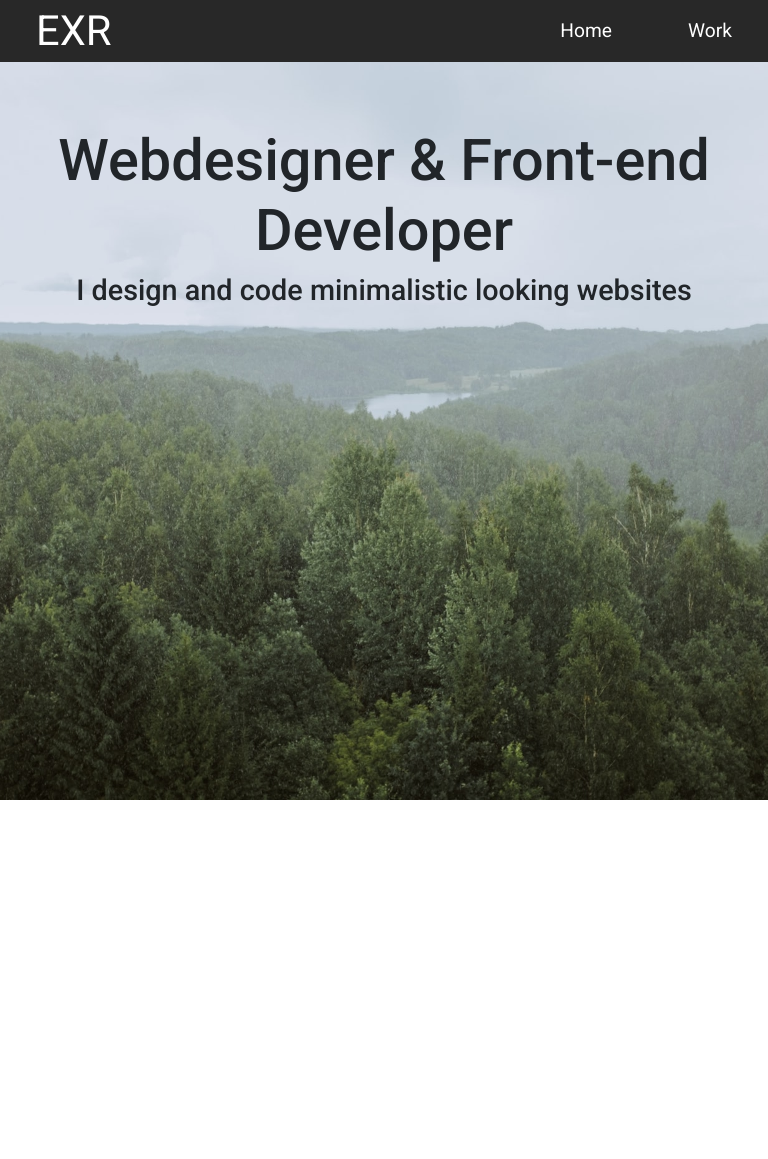
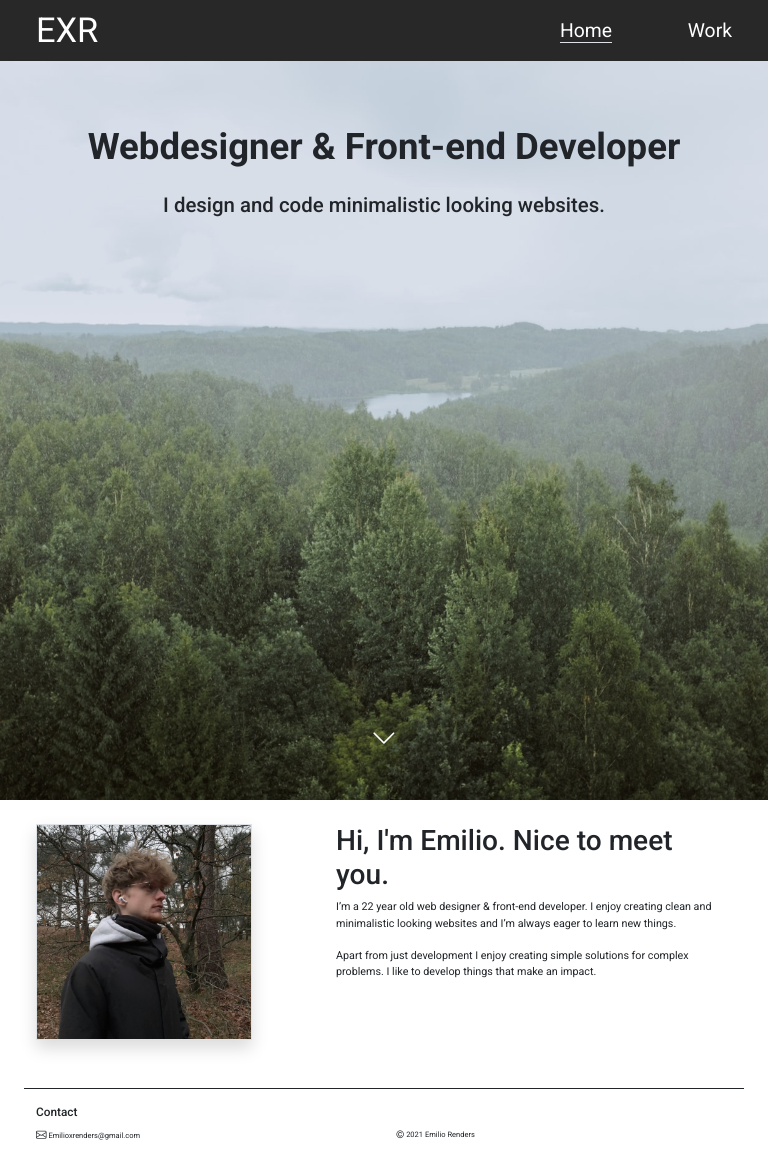
Before and after one commit to emilioxrenders/exr_portfoliov2, a plain HTML site: page index.html in a window 768 px wide. Before the commit the page ends 800 px from the top, so only its background shows below. Drawn offline with nearby package versions, Linux system fonts and the light colour scheme.

Commit message:
updated-homepage+footer

```diff
--- a/index.html
+++ b/index.html
@@ -9,6 +9,8 @@
         rel="stylesheet"
         integrity="sha384-BmbxuPwQa2lc/FVzBcNJ7UAyJxM6wuqIj61tLrc4wSX0szH/Ev+nYRRuWlolflfl"
         crossorigin="anonymous">
+    <!-- ICONS -->
+        <link rel="stylesheet" href="https://cdn.jsdelivr.net/npm/bootstrap-icons@1.3.0/font/bootstrap-icons.css">
     <!-- FONTS -->
         <link rel="preconnect" href="https://fonts.gstatic.com">
         <link href="https://fonts.googleapis.com/css2?family=Roboto:wght@400;500;700&display=swap" rel="stylesheet">
@@ -22,32 +24,71 @@
     <div class="homebackground">
         <div class="header">
             <div class="container">
-                <div class="row d-flex align-items-center">
-                    <div class="col-md-2">
+                <div class="row align-items-center">
+                    <div class="col-md-2 col-4">
                         <div class="logoheader">EXR</div>
                     </div>
-                    <div class="col-md-2 offset-md-6 text-end">
-                        <a href="/index.html">Home</a>
+                    <div class="col-md-2 offset-md-6 col-3 offset-2 text-end">
+                        <a class="align-middle border-bottom" href="/index.html">Home</a>
                     </div>
-                    <div class="col-md-2 text-end">
-                        <a>Work</a>
+                    <div class="col-md-2 col-3 text-end">
+                        <a class="align-middle">Work</a>
                     </div>
                 </div>
             </div>
         </div>
-    <div>
 
-    <!-- CONTENT -->
-    <div class="container">
-        <div class="row homecontent d-flex justify-content-center text-center">
-            <div class="col-md-12">
-                <h1>Webdesigner & Front-end Developer</h1>
+    <!-- CONTENT HOME -->
+        <div class="container">
+            <div class="row homecontent d-flex justify-content-center text-center">
+                <div class="col-md-12 mb-3">
+                    <h1>Webdesigner & Front-end Developer</h1>
+                </div>
+                <div class="col-md-12">
+                    <h2>I design and code minimalistic looking websites.</h2>
+                </div>
             </div>
-            <div class="col-md-12">
-                <h2>I design and code minimalistic looking websites</h2>
+        </div>
+
+        <div class="down d-flex justify-content-center">
+            <i class="bi bi-chevron-down"></i>
+        </div>
+    </div>
+
+    <!-- CONTENT ABOUT -->
+    <div class="container mb-5">
+        <div class="row mt-4 mb-4">
+            <div class="col-md-4">
+                <img src="pictures/me.jpg" class="me img-fluid border shadow" alt="Responsive image">
+            </div>
+            <div class="col-md-7 offset-md-1">
+                <h2>Hi, I'm Emilio. Nice to meet you.</h2>
+                <p>I’m a 22 year old web designer & front-end developer.
+                    I enjoy creating clean and minimalistic looking websites and I’m
+                    always eager to learn new things.</p>
+                <p>Apart from just development I enjoy creating simple solutions for complex problems.
+                    I like to develop things that make an impact.</p>
             </div>
         </div>
     </div>
 
+    <!-- FOOTER -->
+    <div class="container footer border-top border-dark pt-3">
+        <div class="row">
+            <div>
+                <h2>Contact</h2>
+            </div>
+            <div class="col-md-6">
+                <p><i class="bi bi-envelope"></i> Emilioxrenders@gmail.com</p>
+            </div>
+            <div class="col-md-6">
+                <p class="align-middle"><span class="align-middle">&#169;</span> 2021 Emilio Renders</p>
+            </div>
+        </div>
+    </div>
+
+
+
+
 </body>
 </html>
--- a/style.css
+++ b/style.css
@@ -1,6 +1,7 @@
 body {
     font-family: 'Roboto', sans-serif;
     font-weight: 400;
+    font-size: 1.4vw;
 }
 
 /* BACKGROUND HOMEPAGE */
@@ -21,22 +22,99 @@ body {
 
 .header a {
     color: white!important;
-    font-size: 1.2rem;
     text-decoration: none;
 }
 
 .logoheader {
     color: white!important;
-    font-size: 2.6rem;
+    font-size: 240%;
+    line-height: 130%;
 }
 
-/* CONTENT HOMEPAGE */
-.homecontent{
-    margin-top:8vh;
+/* FOOTER */
+
+.footer p {
+    font-size: 70%;
 }
+
+.footer h2{
+    font-size:110%;
+}
+.footer i {
+    font-size: 140%;
+}
+
+.footer span {
+    font-size: 140%;
+}
+
+/* CONTENT HOME */
+
+.homecontent {
+    margin-top: 8vh;
+}
+
 .homecontent h1 {
-    font-size:3.6rem;
+    font-weight: 700;
+    font-size: 190%;
 }
-.homecontent h2{
-    font-size:1.8rem;
+
+.homecontent h2 {
+    font-weight: 500;
+    font-size: 100%;
 }
+
+.down {
+    position: absolute;
+    bottom: 0;
+    width: 100%;
+    height: 10vh;
+    color: white;
+}
+
+.bi-chevron-down {
+    font-size: 140%;
+}
+
+/* RESPONSIVE MOBILE */
+
+@media (max-width: 768px) {
+    /* HEADER */
+    .header a {
+        font-size: 220%;
+    }
+    .logoheader {
+        font-size: 420%;
+        margin: 1vh 0;
+    }
+    /* CONTENT HOMEPAGE */
+    .homecontent h1 {
+        font-size: 420%;
+    }
+    .homecontent h2 {
+        font-size: 240%;
+    }
+    .bi-chevron-down {
+        font-size: 340%;
+    }
+}
+
+@media (max-width: 992px) and (min-width:767px) and (orientation: portrait) {
+    /* HEADER */
+    .header a {
+        font-size: 180%;
+    }
+    .logoheader {
+        font-size: 320%;
+    }
+    /* CONTENT HOMEPAGE */
+    .homecontent h1 {
+        font-size: 340%;
+    }
+    .homecontent h2 {
+        font-size: 190%;
+    }
+    .bi-chevron-down {
+        font-size: 240%;
+    }
+}
```
